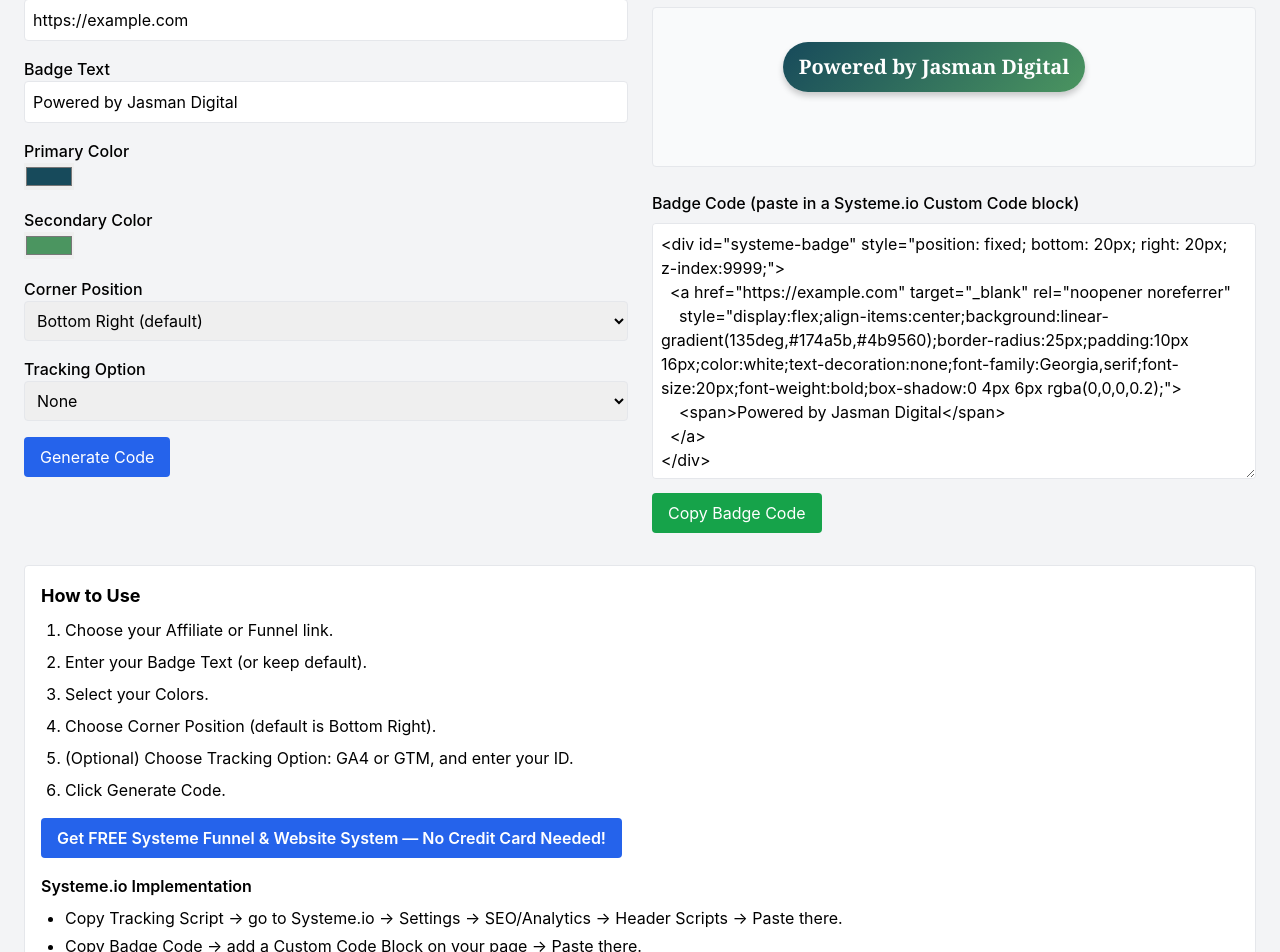
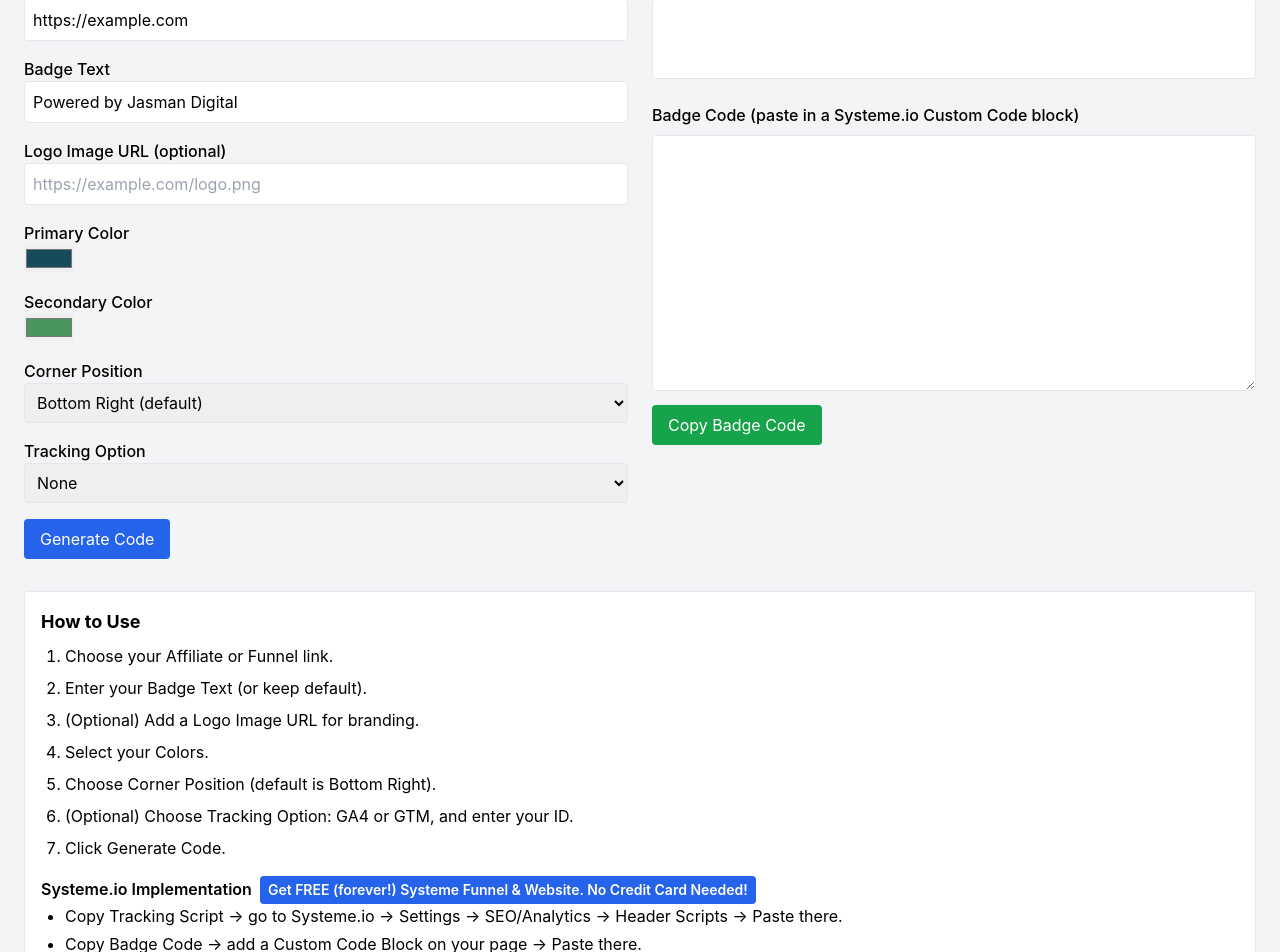
Before and after one commit to jasmandigital/jasman-badge-generator, a Next.js app: page / in a window 1280 px wide. Shown: the part 105-1057 px from the top of the page. Built offline with nearby package versions, Linux system fonts and the light colour scheme.

Commit message:
Add success messages for generate and copy actions

```diff
--- a/pages/index.js
+++ b/pages/index.js
@@ -1,5 +1,5 @@
 import Head from 'next/head'
-import { useState, useEffect } from 'react'
+import { useState } from 'react'
 
 export default function Home() {
   const [link, setLink] = useState('https://example.com')
@@ -9,47 +9,10 @@
   const [tracking, setTracking] = useState('none')
   const [trackingId, setTrackingId] = useState('')
   const [corner, setCorner] = useState('bottom-right')
+  const [logoUrl, setLogoUrl] = useState('')
   const [badgeCode, setBadgeCode] = useState('')
   const [trackingCode, setTrackingCode] = useState('')
-  const [livePreview, setLivePreview] = useState('')
-
-  // 🔹 Live Preview updater
-  useEffect(() => {
-    let positionStyles = ''
-    switch (corner) {
-      case 'bottom-left':
-        positionStyles = 'bottom: 20px; left: 20px;'
-        break
-      case 'top-right':
-        positionStyles = 'top: 20px; right: 20px;'
-        break
-      case 'top-left':
-        positionStyles = 'top: 20px; left: 20px;'
-        break
-      default:
-        positionStyles = 'bottom: 20px; right: 20px;'
-    }
-
-    // Preview version (relative, stays in box)
-    const previewSnippet = `<div style="position: relative; ${positionStyles}">
-      <a href="${link}" target="_blank" rel="noopener noreferrer"
-        style="display:flex;align-items:center;background:linear-gradient(135deg,${color1},${color2});border-radius:25px;padding:10px 16px;color:white;text-decoration:none;font-family:Georgia,serif;font-size:20px;font-weight:bold;box-shadow:0 4px 6px rgba(0,0,0,0.2);">
-        <span>${text}</span>
-      </a>
-    </div>`
-
-    setLivePreview(previewSnippet)
-
-    // Generated code (fixed, floats on site)
-    const badgeSnippet = `<div id="systeme-badge" style="position: fixed; ${positionStyles} z-index:9999;">
-  <a href="${link}" target="_blank" rel="noopener noreferrer"
-    style="display:flex;align-items:center;background:linear-gradient(135deg,${color1},${color2});border-radius:25px;padding:10px 16px;color:white;text-decoration:none;font-family:Georgia,serif;font-size:20px;font-weight:bold;box-shadow:0 4px 6px rgba(0,0,0,0.2);">
-    <span>${text}</span>
-  </a>
-</div>`
-
-    setBadgeCode(badgeSnippet)
-  }, [link, text, color1, color2, corner])
+  const [message, setMessage] = useState('') // ✅ Status messages
 
   const generateCode = () => {
     let trackingSnippet = ''
@@ -73,60 +36,96 @@
 </script>`
     }
     setTrackingCode(trackingSnippet)
+
+    let positionStyles = ''
+    switch(corner) {
+      case 'bottom-left':
+        positionStyles = 'bottom: 20px; left: 20px;'
+        break
+      case 'top-right':
+        positionStyles = 'top: 20px; right: 20px;'
+        break
+      case 'top-left':
+        positionStyles = 'top: 20px; left: 20px;'
+        break
+      default:
+        positionStyles = 'bottom: 20px; right: 20px;'
+    }
+
+    const logoSnippet = logoUrl
+      ? `<img src="${logoUrl}" alt="Logo" style="height:20px;width:auto;margin-right:8px;" />`
+      : ''
+
+    const badgeSnippet = `<div id="systeme-badge" style="position: fixed; ${positionStyles} z-index: 9999;">
+  <a href="${link}" target="_blank" rel="noopener noreferrer"
+    style="display:flex;align-items:center;background:linear-gradient(135deg,${color1},${color2});border-radius:25px;padding:10px 16px;color:white;text-decoration:none;font-family:Georgia,serif;font-size:20px;font-weight:bold;box-shadow:0 4px 6px rgba(0,0,0,0.2);">
+    ${logoSnippet}
+    <span>${text}</span>
+  </a>
+</div>`
+
+    setBadgeCode(badgeSnippet)
+
+    // ✅ Show confirmation
+    setMessage('✅ Badge generated successfully!')
+    setTimeout(() => setMessage(''), 2500)
+  }
+
+  const copyToClipboard = (content, type) => {
+    navigator.clipboard.writeText(content)
+    setMessage(type === 'badge' ? '✅ Badge code copied!' : '✅ Tracking script copied!')
+    setTimeout(() => setMessage(''), 2000)
   }
 
   return (
     <>
       <Head>
         <title>Jasman Digital Badge Generator | Floating Corner Badges with Tracking</title>
-        <meta
-          name="description"
-          content="Generate floating website badges for any corner. Add links, colors, and GA4/GTM tracking — copy-paste ready for Systeme.io or any website."
-        />
+        <meta name="description" content="Generate floating website badges with logo & text, links, colors, and GA4/GTM tracking — copy-paste ready for Systeme.io or any website." />
+        <meta property="og:title" content="Jasman Digital Badge Generator" />
+        <meta property="og:description" content="Create floating corner badges with tracking, logos, colors, and links. Perfect for travel agents and small businesses." />
+        <meta property="og:image" content="https://jasman-badge-generator.vercel.app/og-preview.png" />
+        <meta property="og:url" content="https://jasman-badge-generator.vercel.app" />
+        <meta property="og:type" content="website" />
+        <meta name="twitter:card" content="summary_large_image" />
+        <meta name="twitter:title" content="Jasman Digital Badge Generator" />
+        <meta name="twitter:description" content="Create floating corner badges with tracking, logos, colors, and links. Perfect for travel agents and small businesses." />
+        <meta name="twitter:image" content="https://jasman-badge-generator.vercel.app/og-preview.png" />
       </Head>
 
       <div className="min-h-screen bg-gray-100 p-6">
         <h1 className="text-2xl font-bold mb-6">Jasman Digital Badge Generator (v3)</h1>
         <div className="grid grid-cols-1 md:grid-cols-2 gap-6">
-          {/* Left Panel */}
+
           <div className="space-y-4">
             <div>
               <label className="block font-medium">Affiliate / Funnel Link</label>
-              <input
-                type="text"
-                value={link}
-                onChange={(e) => setLink(e.target.value)}
-                className="w-full border p-2 rounded"
-              />
+              <input type="text" value={link} onChange={e => setLink(e.target.value)} className="w-full border p-2 rounded" />
             </div>
 
             <div>
               <label className="block font-medium">Badge Text</label>
-              <input
-                type="text"
-                value={text}
-                onChange={(e) => setText(e.target.value)}
-                className="w-full border p-2 rounded"
-              />
+              <input type="text" value={text} onChange={e => setText(e.target.value)} className="w-full border p-2 rounded" />
+            </div>
+
+            <div>
+              <label className="block font-medium">Logo Image URL (optional)</label>
+              <input type="text" value={logoUrl} onChange={e => setLogoUrl(e.target.value)} className="w-full border p-2 rounded" placeholder="https://example.com/logo.png" />
             </div>
 
             <div>
               <label className="block font-medium">Primary Color</label>
-              <input type="color" value={color1} onChange={(e) => setColor1(e.target.value)} />
+              <input type="color" value={color1} onChange={e => setColor1(e.target.value)} />
             </div>
 
             <div>
               <label className="block font-medium">Secondary Color</label>
-              <input type="color" value={color2} onChange={(e) => setColor2(e.target.value)} />
+              <input type="color" value={color2} onChange={e => setColor2(e.target.value)} />
             </div>
 
             <div>
               <label className="block font-medium">Corner Position</label>
-              <select
-                value={corner}
-                onChange={(e) => setCorner(e.target.value)}
-                className="w-full border p-2 rounded"
-              >
+              <select value={corner} onChange={e => setCorner(e.target.value)} className="w-full border p-2 rounded">
                 <option value="bottom-right">Bottom Right (default)</option>
                 <option value="bottom-left">Bottom Left</option>
                 <option value="top-right">Top Right</option>
@@ -136,11 +135,7 @@
 
             <div>
               <label className="block font-medium">Tracking Option</label>
-              <select
-                value={tracking}
-                onChange={(e) => setTracking(e.target.value)}
-                className="w-full border p-2 rounded"
-              >
+              <select value={tracking} onChange={e => setTracking(e.target.value)} className="w-full border p-2 rounded">
                 <option value="none">None</option>
                 <option value="ga4">Google Analytics 4</option>
                 <option value="gtm">Google Tag Manager</option>
@@ -152,12 +147,7 @@
                 <label className="block font-medium">
                   {tracking === 'ga4' ? 'GA4 Measurement ID' : 'GTM Container ID'}
                 </label>
-                <input
-                  type="text"
-                  value={trackingId}
-                  onChange={(e) => setTrackingId(e.target.value)}
-                  className="w-full border p-2 rounded"
-                />
+                <input type="text" value={trackingId} onChange={e => setTrackingId(e.target.value)} className="w-full border p-2 rounded" />
               </div>
             )}
 
@@ -166,93 +156,60 @@
             </button>
           </div>
 
-          {/* Right Panel */}
           <div>
-            {/* Live Badge Preview */}
-            <div className="mb-6">
-              <label className="block font-medium mb-2">Live Preview</label>
-              <div
-                className="relative w-full h-40 border rounded bg-gray-50 flex items-center justify-center"
-                style={{ minHeight: '120px' }}
-                dangerouslySetInnerHTML={{ __html: livePreview }}
-              />
-            </div>
+            <label className="block font-medium">Live Preview</label>
+            <div className="border p-4 rounded min-h-[80px] flex items-center justify-center bg-white" dangerouslySetInnerHTML={{ __html: badgeCode }} />
 
-            {trackingCode && (
-              <div className="mt-4">
-                <label className="block font-medium">
-                  Tracking Script (paste in Systeme.io Settings → SEO/Analytics → Header Scripts)
-                </label>
-                <textarea
-                  readOnly
-                  value={trackingCode}
-                  className="w-full h-40 border p-2 rounded mt-2"
-                />
-                <button
-                  onClick={() => navigator.clipboard.writeText(trackingCode)}
-                  className="mt-2 bg-green-600 text-white px-4 py-2 rounded"
-                >
-                  Copy Tracking Script
-                </button>
-              </div>
-            )}
-
-            <label className="block font-medium mt-6">
-              Badge Code (paste in a Systeme.io Custom Code block)
-            </label>
+            <label className="block font-medium mt-6">Badge Code (paste in a Systeme.io Custom Code block)</label>
             <textarea readOnly value={badgeCode} className="w-full h-64 border p-2 rounded mt-2" />
-            <button
-              onClick={() => navigator.clipboard.writeText(badgeCode)}
-              className="mt-2 bg-green-600 text-white px-4 py-2 rounded"
-            >
+            <button onClick={() => copyToClipboard(badgeCode, 'badge')} className="mt-2 bg-green-600 text-white px-4 py-2 rounded">
               Copy Badge Code
             </button>
           </div>
         </div>
 
-        {/* How to Use */}
+        {trackingCode && (
+          <div className="mt-6">
+            <label className="block font-medium">Tracking Script</label>
+            <textarea readOnly value={trackingCode} className="w-full h-40 border p-2 rounded mt-2" />
+            <button onClick={() => copyToClipboard(trackingCode, 'tracking')} className="mt-2 bg-green-600 text-white px-4 py-2 rounded">
+              Copy Tracking Script
+            </button>
+          </div>
+        )}
+
+        {message && (
+          <div className="mt-4 text-green-700 font-semibold">{message}</div>
+        )}
+
         <div className="mt-8 p-4 bg-white border rounded">
           <h2 className="text-lg font-bold mb-2">How to Use</h2>
           <ol className="list-decimal ml-6 space-y-2">
             <li>Choose your Affiliate or Funnel link.</li>
             <li>Enter your Badge Text (or keep default).</li>
+            <li>(Optional) Add a Logo Image URL for branding.</li>
             <li>Select your Colors.</li>
             <li>Choose Corner Position (default is Bottom Right).</li>
             <li>(Optional) Choose Tracking Option: GA4 or GTM, and enter your ID.</li>
             <li>Click Generate Code.</li>
           </ol>
-
-          {/* CTA button above Implementation */}
-          <a
-            href="https://systeme.io/?sa=sa01243563803522812a96e1f1aa411b33830c7433"
-            target="_blank"
-            rel="noopener noreferrer"
-            className="inline-block mt-4 mb-4 bg-blue-600 text-white font-semibold px-4 py-2 rounded hover:bg-blue-700 transition"
-          >
-            Get FREE Systeme Funnel &amp; Website System — No Credit Card Needed!
-          </a>
-
-          <h3 className="font-semibold">Systeme.io Implementation</h3>
-          <ul className="list-disc ml-6 space-y-1 mt-2">
-            <li>
-              Copy Tracking Script → go to Systeme.io → Settings → SEO/Analytics → Header Scripts →
-              Paste there.
-            </li>
+          <h3 className="font-semibold mt-4">
+            Systeme.io Implementation
+            <a href="https://systeme.io/?sa=sa01243563803522812a96e1f1aa411b33830c7433"
+               target="_blank" rel="noopener noreferrer"
+               className="ml-2 inline-block bg-blue-600 text-white px-2 py-1 rounded text-sm">
+              Get FREE (forever!) Systeme Funnel & Website. No Credit Card Needed!
+            </a>
+          </h3>
+          <ul className="list-disc ml-6 space-y-1">
+            <li>Copy Tracking Script → go to Systeme.io → Settings → SEO/Analytics → Header Scripts → Paste there.</li>
             <li>Copy Badge Code → add a Custom Code Block on your page → Paste there.</li>
             <li>Save and publish your page.</li>
           </ul>
-
           <h3 className="font-semibold mt-4">GA4 Setup</h3>
-          <p>
-            In Google Analytics, go to Admin → Data Streams → Web → copy your Measurement ID (starts
-            with G-). Paste it in the generator.
-          </p>
-
+          <p>In Google Analytics, go to Admin → Data Streams → Web → copy your Measurement ID (starts with G-). Paste it in the generator.</p>
           <h3 className="font-semibold mt-4">GTM Setup</h3>
-          <p>
-            In Google Tag Manager, copy your Container ID (format GTM-XXXX). Paste it in the
-            generator. Inside GTM, add a GA4 tag if you want more advanced analytics.
-          </p>
+          <p>In Google Tag Manager, copy your Container ID (format GTM-XXXX). Paste it in the generator. Inside GTM, add a GA4 tag if you want more advanced analytics.</p>
         </div>
       </div>
     </>
```
